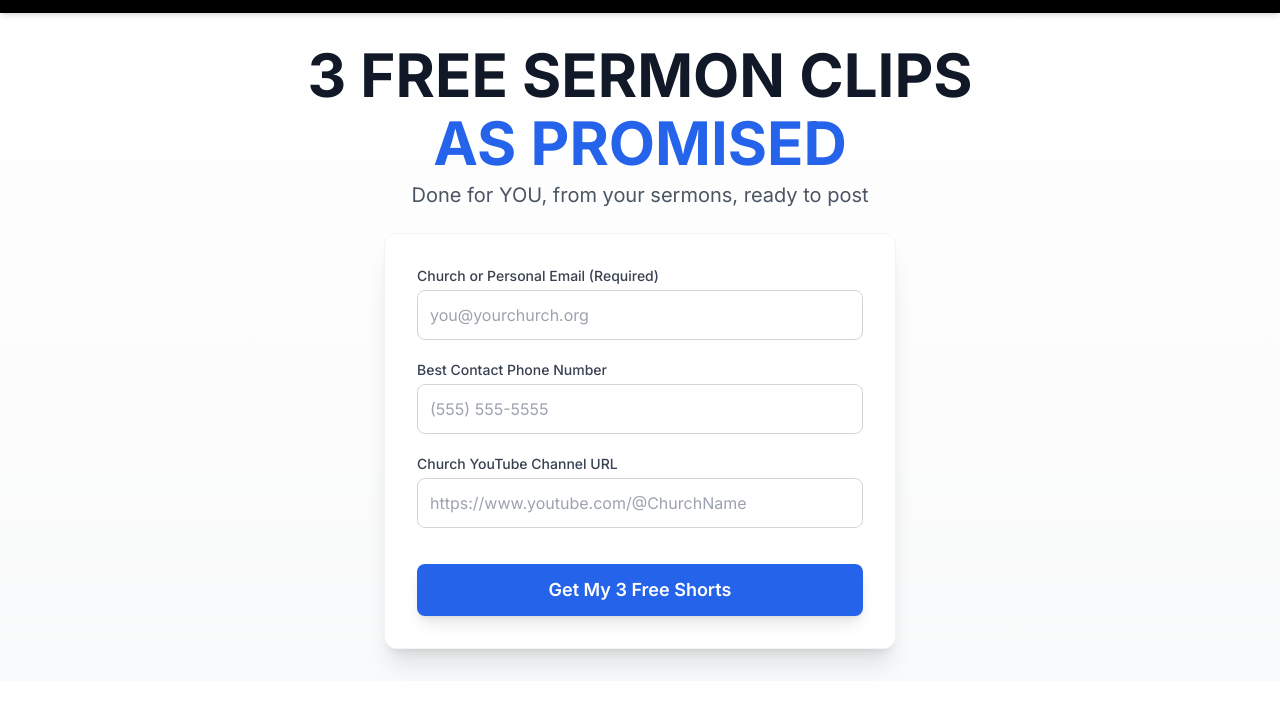
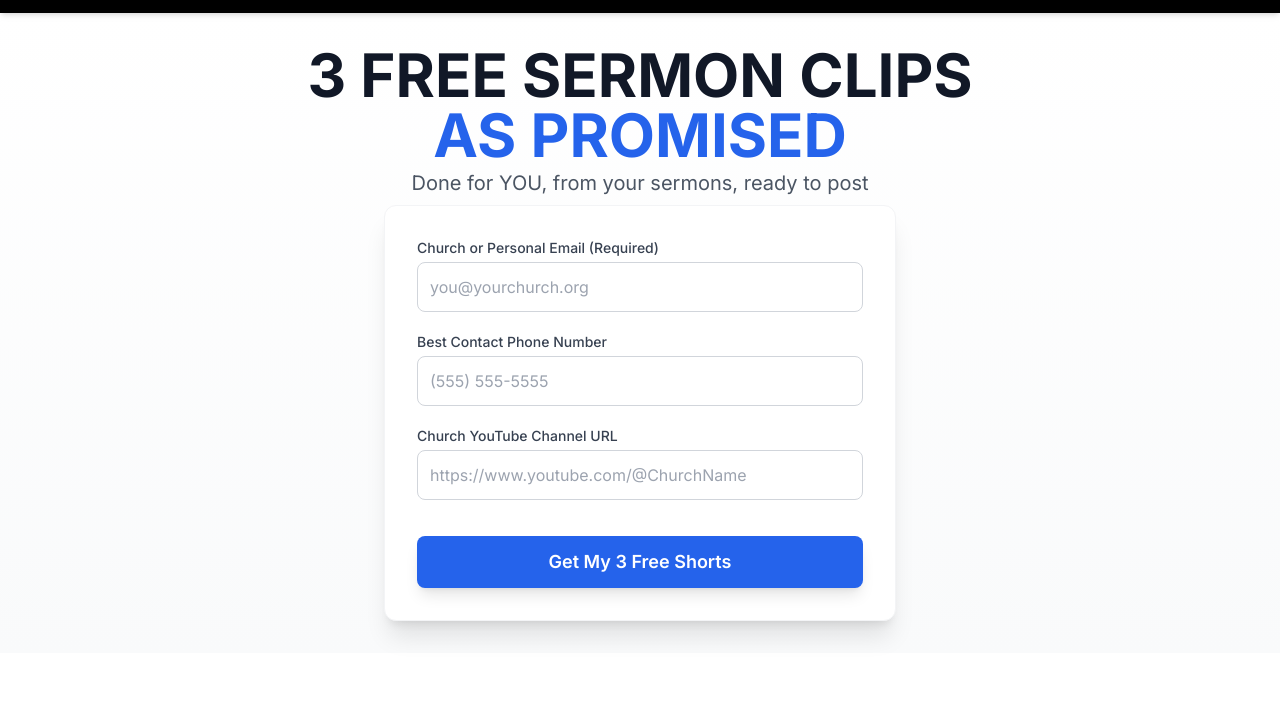
Before and after one commit to Timthetitan01/Unstunted, a plain HTML site: page index.html in a window 1280 px wide. Shown: the part 51-762 px from the top of the page. Drawn offline with nearby package versions, Linux system fonts and the light colour scheme.

Commit message:
Update index.html

```diff
--- a/index.html
+++ b/index.html
@@ -46,15 +46,15 @@
         </div>
     </header>
 
-    <section class="flex flex-col items-center p-4 md:p-8 bg-gradient-to-b from-white to-gray-50 relative pt-16">
+    <section class="flex flex-col items-center p-4 md:p-8 bg-gradient-to-b from-white to-gray-50 relative pt-5">
         <div class="text-center max-w-4xl mx-auto">
 
-            <h1 class="text-4xl md:text-6xl font-bold text-gray-900 mb-2 leading-tight">
+            <h1 class="text-4xl md:text-6xl font-bold text-gray-900 mb-0 leading-tight">
                  3 FREE SERMON CLIPS
             </h1>
-            <h1 class="text-4xl md:text-6xl font-bold text-blue-600 mb-2 leading-tight">AS PROMISED</h1>
+            <h1 class="text-4xl md:text-6xl font-bold text-blue-600 mb-1 leading-tight">AS PROMISED</h1>
 
-            <p class="text-lg md:text-xl text-gray-600 mb-6 max-w-3xl mx-auto">
+            <p class="text-lg md:text-xl text-gray-600 mb-2 max-w-3xl mx-auto">
             Done for YOU, from your sermons, ready to post
             </p>
 
```
